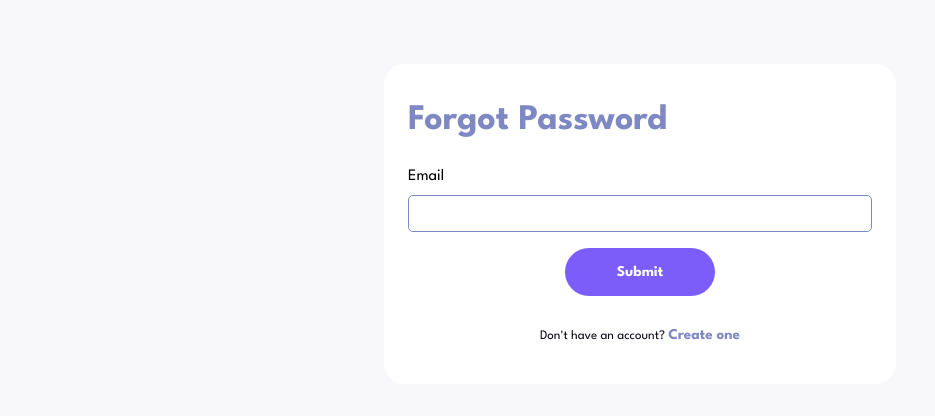
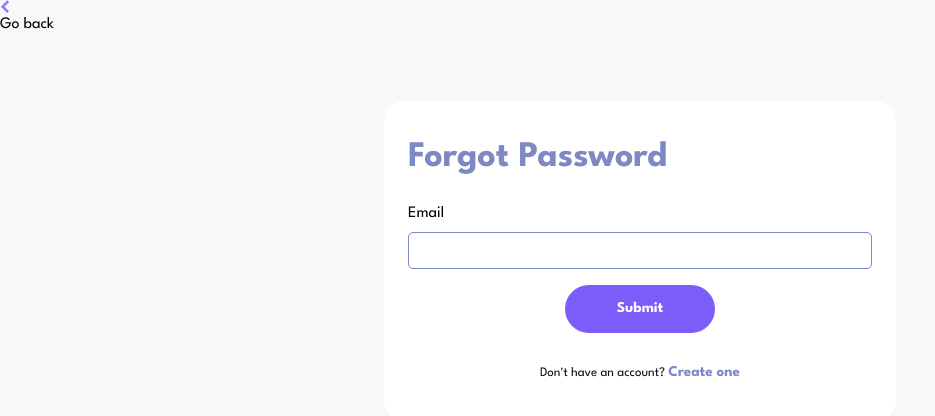
Before and after one commit to good-mistake/invoice-app, a Next.js app: page /forgot-password in a window 1280 px wide. Shown: the top 416 px of the page, without its empty margins (0-935 px from the left). Built offline with nearby package versions, Linux system fonts and the light colour scheme.

Commit message:
added go backbtn

```diff
--- a/src/app/forgot-password/page.tsx
+++ b/src/app/forgot-password/page.tsx
@@ -6,7 +6,7 @@ import { motion, AnimatePresence } from "framer-motion";
 import { useDispatch, useSelector } from "react-redux";
 import { RootState } from "../redux/store";
 import { setLoading, setError, setSuccess } from "@/app/redux/userSlice";
-
+import Image from "next/image";
 const ForgotPassword = () => {
   const dispatch = useDispatch();
   const error = useSelector((state: RootState) => state.user.error);
@@ -71,6 +71,16 @@ const ForgotPassword = () => {
     }
   };
   return (
+    <>
+      <div onClick={() => route.push("/home")} className="goBackBtn">
+        <Image
+          width={9}
+          height={9}
+          src={"/assets/icon-arrow-left.svg"}
+          alt="arrow"
+        />
+        <p>Go back</p>
+      </div>{" "}
       <div className="login">
         <h1>Forgot Password</h1>
         <form action="" onSubmit={handleSubmit}>
@@ -129,6 +139,7 @@ const ForgotPassword = () => {
           </p>
         </div>
       </div>
+    </>
   );
 };
 
```
Also changed, not shown: src/app/login/page.tsx (+12 -0 lines), src/app/reset-password/page.tsx (+12 -0 lines), src/app/signup/page.tsx (+12 -0 lines). Lines whose indentation alone changed are shown as unchanged.
